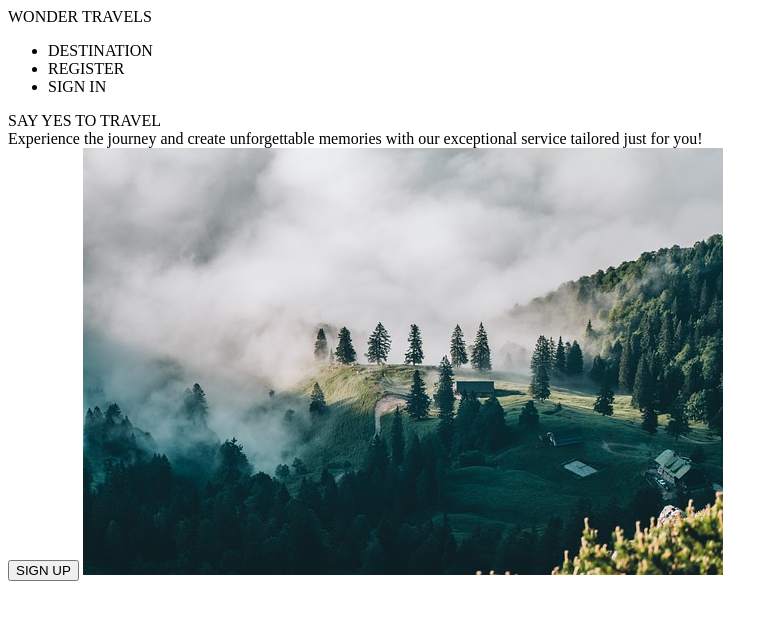
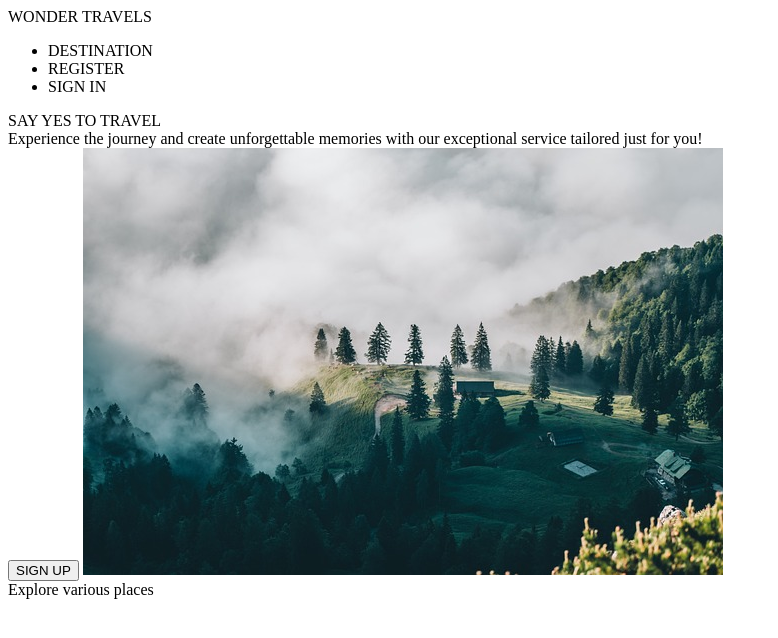
Before and after one commit to HarishNarayanan-M/Landing-page, a plain HTML site: page index.html in a window 1280 px wide. Shown: the whole page, without its empty margins (0-778 px from the left). Drawn offline with Linux system fonts and the light colour scheme.

Commit message:
Create a div with some text

```diff
--- a/index.html
+++ b/index.html
@@ -19,7 +19,8 @@
     <div>SAY YES TO TRAVEL</div>
     <div>Experience the journey and create unforgettable memories with our exceptional service tailored just for you!</div>
     <button>SIGN UP</button>
+    <img src="./images/travel1.jpg" alt="foggy mountain">
 
-    <img src="./images/travel1.jpg" alt="foggy mountain">
+    <div>Explore various places</div>
 </body>
 </html>
```
